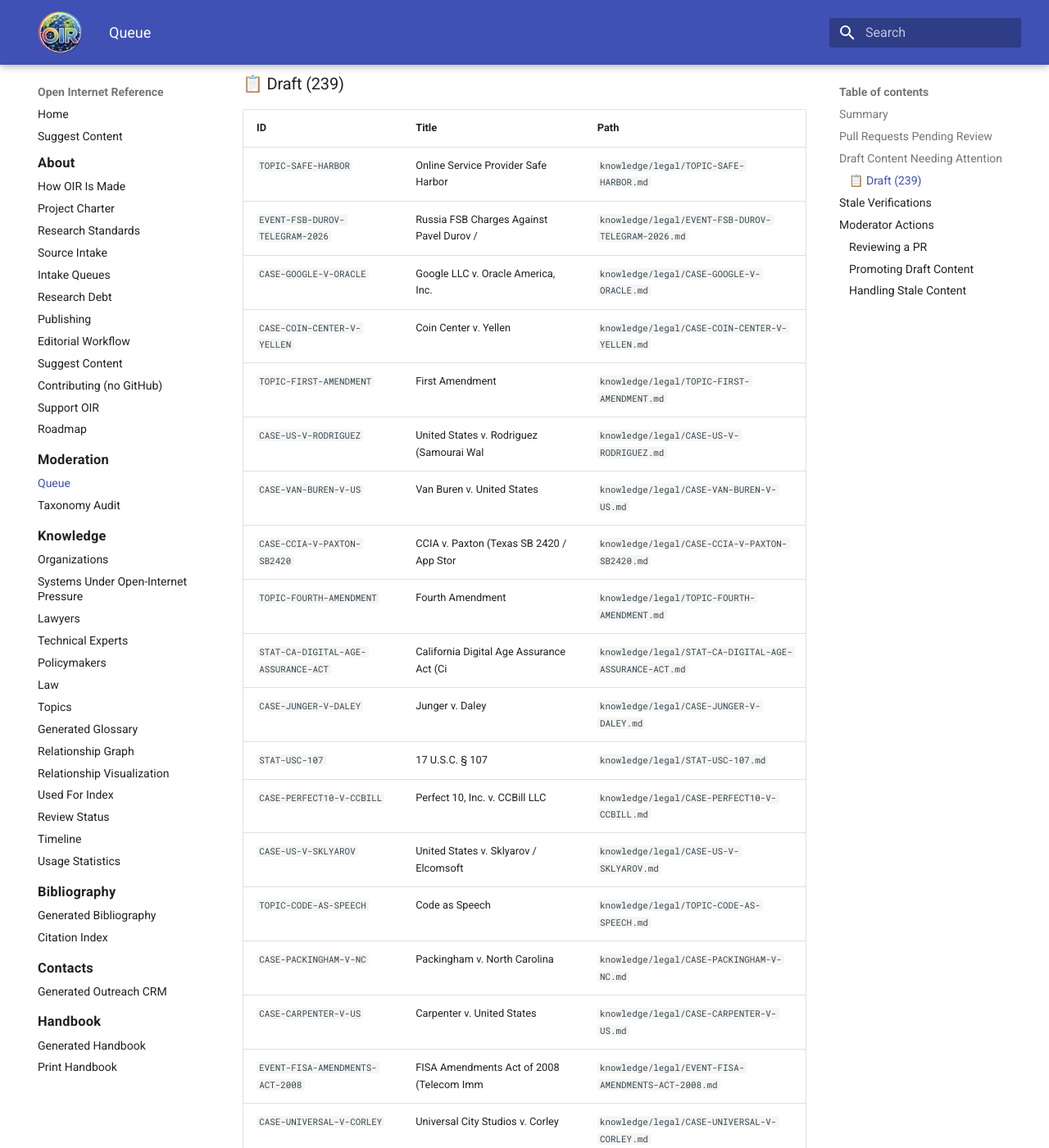
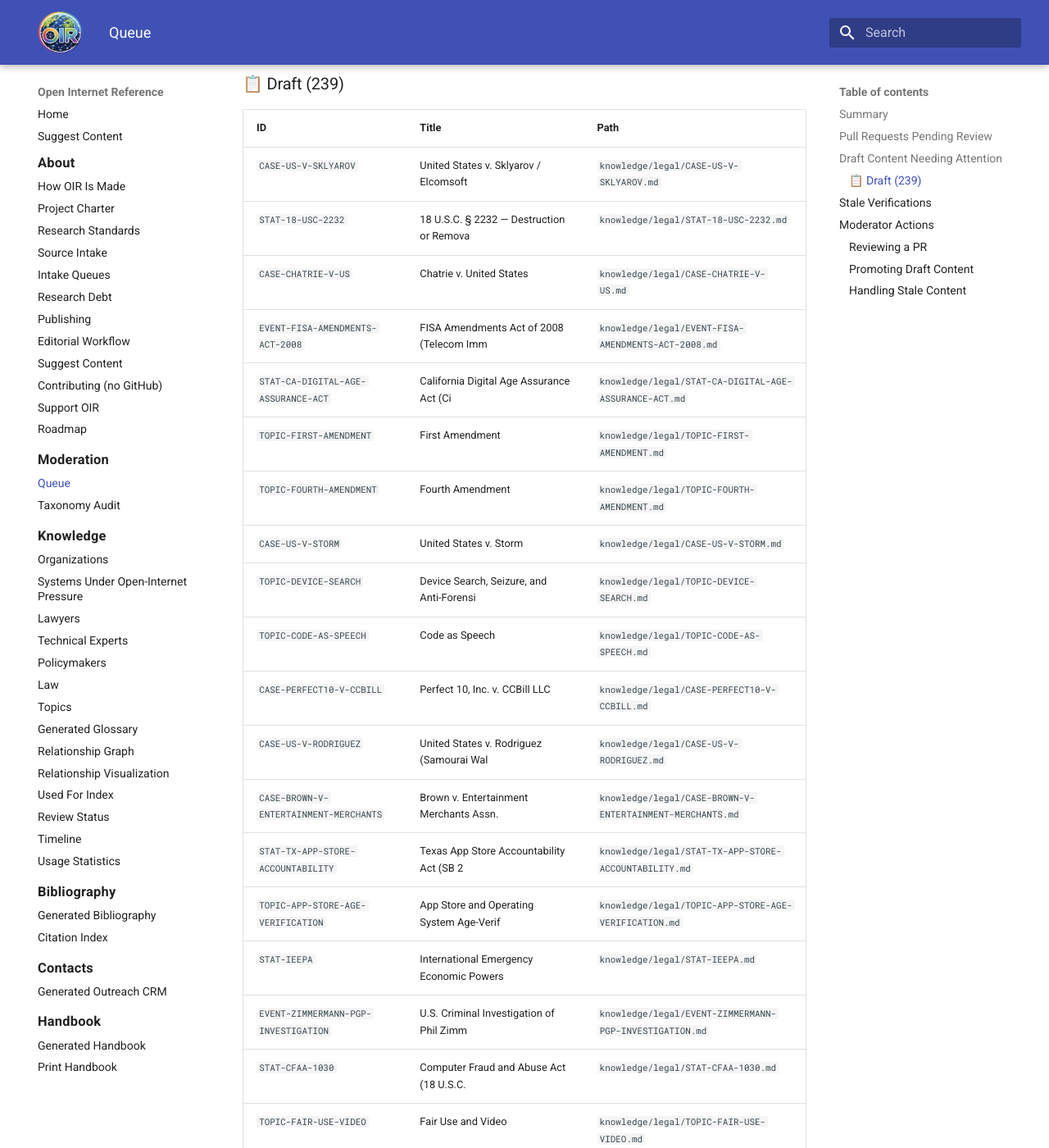
Before and after one commit to itsmeront/open-internet-reference, an MkDocs documentation site: the page built from website/generated/moderation.md, in a window 1280 px wide and 1400 px high, scrolled down 824 px. Shown: the whole window at 82% size. Built offline with MkDocs 1.6.1 and Material for MkDocs 9.7.7, drawn with Linux system fonts in a browser that asks for light colours; some of the changed text lies outside the part shown.

Commit message:
chore: update moderation and taxonomy reports [automated]

```diff
--- a/website/generated/moderation.md
+++ b/website/generated/moderation.md
@@ -25,26 +25,26 @@ This page surfaces pending contributions, draft content, and items needing edito
 
 | ID | Title | Path |
 |---|-------|------|
-| `TOPIC-SAFE-HARBOR` | Online Service Provider Safe Harbor | `knowledge/legal/TOPIC-SAFE-HARBOR.md` |
-| `EVENT-FSB-DUROV-TELEGRAM-2026` | Russia FSB Charges Against Pavel Durov / | `knowledge/legal/EVENT-FSB-DUROV-TELEGRAM-2026.md` |
-| `CASE-GOOGLE-V-ORACLE` | Google LLC v. Oracle America, Inc. | `knowledge/legal/CASE-GOOGLE-V-ORACLE.md` |
-| `CASE-COIN-CENTER-V-YELLEN` | Coin Center v. Yellen | `knowledge/legal/CASE-COIN-CENTER-V-YELLEN.md` |
+| `CASE-US-V-SKLYAROV` | United States v. Sklyarov / Elcomsoft | `knowledge/legal/CASE-US-V-SKLYAROV.md` |
+| `STAT-18-USC-2232` | 18 U.S.C. § 2232 — Destruction or Remova | `knowledge/legal/STAT-18-USC-2232.md` |
+| `CASE-CHATRIE-V-US` | Chatrie v. United States | `knowledge/legal/CASE-CHATRIE-V-US.md` |
+| `EVENT-FISA-AMENDMENTS-ACT-2008` | FISA Amendments Act of 2008 (Telecom Imm | `knowledge/legal/EVENT-FISA-AMENDMENTS-ACT-2008.md` |
+| `STAT-CA-DIGITAL-AGE-ASSURANCE-ACT` | California Digital Age Assurance Act (Ci | `knowledge/legal/STAT-CA-DIGITAL-AGE-ASSURANCE-ACT.md` |
 | `TOPIC-FIRST-AMENDMENT` | First Amendment | `knowledge/legal/TOPIC-FIRST-AMENDMENT.md` |
+| `TOPIC-FOURTH-AMENDMENT` | Fourth Amendment | `knowledge/legal/TOPIC-FOURTH-AMENDMENT.md` |
+| `CASE-US-V-STORM` | United States v. Storm | `knowledge/legal/CASE-US-V-STORM.md` |
+| `TOPIC-DEVICE-SEARCH` | Device Search, Seizure, and Anti-Forensi | `knowledge/legal/TOPIC-DEVICE-SEARCH.md` |
+| `TOPIC-CODE-AS-SPEECH` | Code as Speech | `knowledge/legal/TOPIC-CODE-AS-SPEECH.md` |
+| `CASE-PERFECT10-V-CCBILL` | Perfect 10, Inc. v. CCBill LLC | `knowledge/legal/CASE-PERFECT10-V-CCBILL.md` |
 | `CASE-US-V-RODRIGUEZ` | United States v. Rodriguez (Samourai Wal | `knowledge/legal/CASE-US-V-RODRIGUEZ.md` |
-| `CASE-VAN-BUREN-V-US` | Van Buren v. United States | `knowledge/legal/CASE-VAN-BUREN-V-US.md` |
-| `CASE-CCIA-V-PAXTON-SB2420` | CCIA v. Paxton (Texas SB 2420 / App Stor | `knowledge/legal/CASE-CCIA-V-PAXTON-SB2420.md` |
-| `TOPIC-FOURTH-AMENDMENT` | Fourth Amendment | `knowledge/legal/TOPIC-FOURTH-AMENDMENT.md` |
-| `STAT-CA-DIGITAL-AGE-ASSURANCE-ACT` | California Digital Age Assurance Act (Ci | `knowledge/legal/STAT-CA-DIGITAL-AGE-ASSURANCE-ACT.md` |
-| `CASE-JUNGER-V-DALEY` | Junger v. Daley | `knowledge/legal/CASE-JUNGER-V-DALEY.md` |
-| `STAT-USC-107` | 17 U.S.C. § 107 | `knowledge/legal/STAT-USC-107.md` |
-| `CASE-PERFECT10-V-CCBILL` | Perfect 10, Inc. v. CCBill LLC | `knowledge/legal/CASE-PERFECT10-V-CCBILL.md` |
-| `CASE-US-V-SKLYAROV` | United States v. Sklyarov / Elcomsoft | `knowledge/legal/CASE-US-V-SKLYAROV.md` |
-| `TOPIC-CODE-AS-SPEECH` | Code as Speech | `knowledge/legal/TOPIC-CODE-AS-SPEECH.md` |
-| `CASE-PACKINGHAM-V-NC` | Packingham v. North Carolina | `knowledge/legal/CASE-PACKINGHAM-V-NC.md` |
-| `CASE-CARPENTER-V-US` | Carpenter v. United States | `knowledge/legal/CASE-CARPENTER-V-US.md` |
-| `EVENT-FISA-AMENDMENTS-ACT-2008` | FISA Amendments Act of 2008 (Telecom Imm | `knowledge/legal/EVENT-FISA-AMENDMENTS-ACT-2008.md` |
-| `CASE-UNIVERSAL-V-CORLEY` | Universal City Studios v. Corley | `knowledge/legal/CASE-UNIVERSAL-V-CORLEY.md` |
-| `CASE-US-V-STORM` | United States v. Storm | `knowledge/legal/CASE-US-V-STORM.md` |
+| `CASE-BROWN-V-ENTERTAINMENT-MERCHANTS` | Brown v. Entertainment Merchants Assn. | `knowledge/legal/CASE-BROWN-V-ENTERTAINMENT-MERCHANTS.md` |
+| `STAT-TX-APP-STORE-ACCOUNTABILITY` | Texas App Store Accountability Act (SB 2 | `knowledge/legal/STAT-TX-APP-STORE-ACCOUNTABILITY.md` |
+| `TOPIC-APP-STORE-AGE-VERIFICATION` | App Store and Operating System Age-Verif | `knowledge/legal/TOPIC-APP-STORE-AGE-VERIFICATION.md` |
+| `STAT-IEEPA` | International Emergency Economic Powers  | `knowledge/legal/STAT-IEEPA.md` |
+| `EVENT-ZIMMERMANN-PGP-INVESTIGATION` | U.S. Criminal Investigation of Phil Zimm | `knowledge/legal/EVENT-ZIMMERMANN-PGP-INVESTIGATION.md` |
+| `STAT-CFAA-1030` | Computer Fraud and Abuse Act (18 U.S.C.  | `knowledge/legal/STAT-CFAA-1030.md` |
+| `TOPIC-FAIR-USE-VIDEO` | Fair Use and Video | `knowledge/legal/TOPIC-FAIR-USE-VIDEO.md` |
+| `CASE-US-V-TUNICK` | United States v. Tunick | `knowledge/legal/CASE-US-V-TUNICK.md` |
 
 *...and 219 more*
 
```
Also changed, not shown: other parts of website/generated/moderation.md (+1 -1 lines), website/generated/taxonomy-audit.md (+17 -17 lines), 2 other files.
